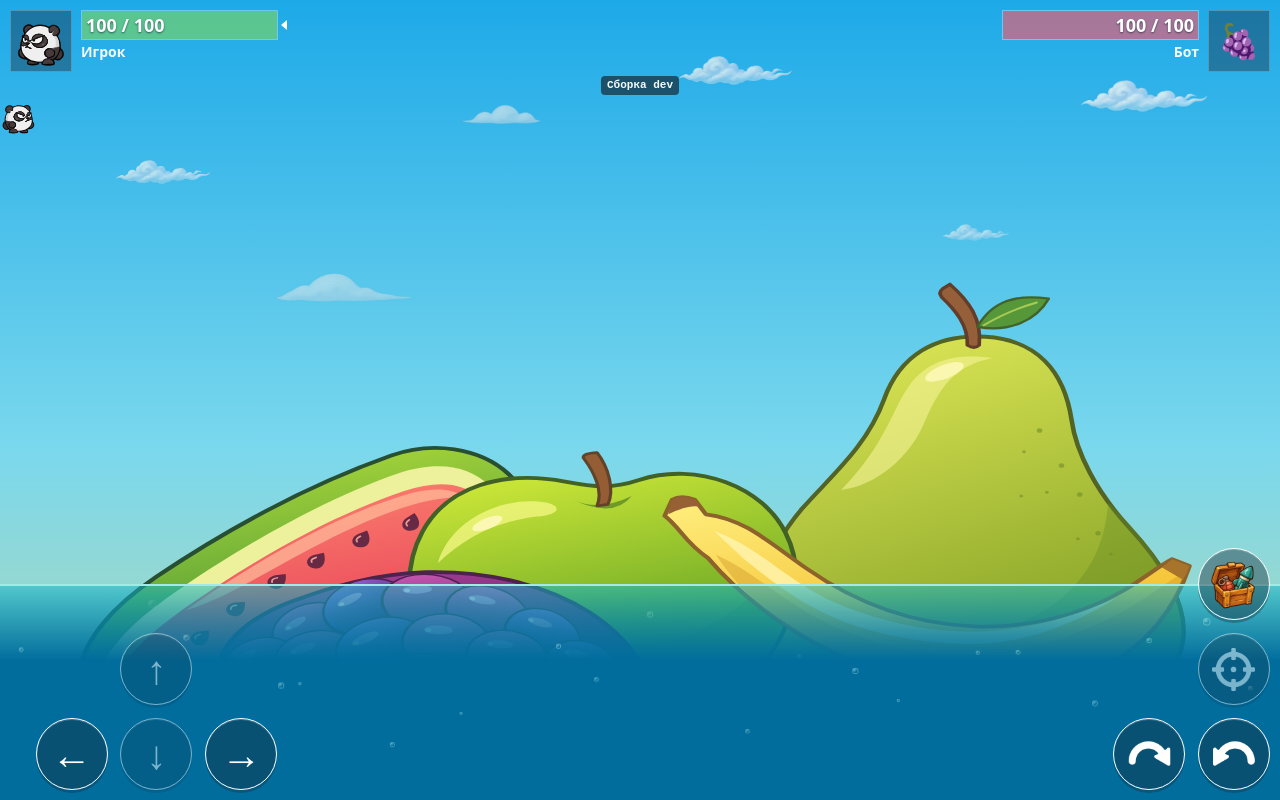
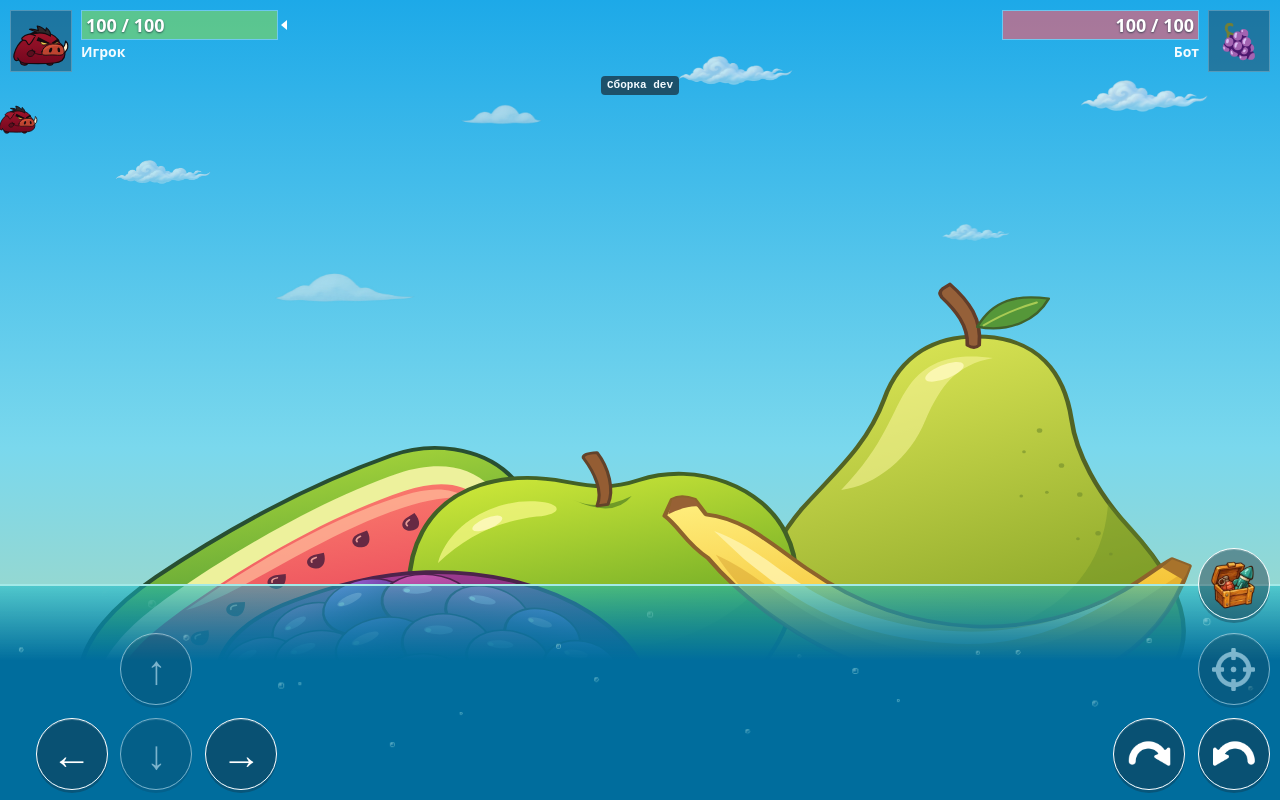
Before and after one commit to iskander99job/clone-client, a website built with Vite: page index.html in a window 1280 px wide. Built offline with nearby package versions, Linux system fonts and the light colour scheme; what @dimforge/rapier2d-compat would draw is missing.

Commit message:
Restore the vector boar as the player character

```diff
--- a/src/hud.css
+++ b/src/hud.css
@@ -67,7 +67,7 @@
 }
 
 .avatar-player {
-  background: #182f406b url('./assets/panda.svg') center / 100% no-repeat;
+  background: #182f406b url('./assets/boar.svg') center / 100% no-repeat;
 }
 
 .fighter-stats { flex: 1; min-width: 0; }
--- a/src/island-fighter.ts
+++ b/src/island-fighter.ts
@@ -1,7 +1,7 @@
 import type Phaser from 'phaser'
 import type { Point } from './duel'
 import type { ArenaMap } from './maps'
-import pandaSvg from './assets/panda.svg?raw'
+import boarSvg from './assets/boar.svg?raw'
 import bazookaSvg from './assets/bazooka.svg?raw'
 import { SVG_NS } from './svg-viewport'
 
@@ -37,13 +37,13 @@ export async function addIslandFighter(
   duel.fighters[1].body.setEnabled(false)
   const spawn = body.translation()
   const sprite = actors.appendChild(document.createElementNS(SVG_NS, 'g'))
-  sprite.classList.add('panda')
-  sprite.innerHTML = pandaSvg
+  sprite.classList.add('boar')
+  sprite.innerHTML = boarSvg
   const bodyArt = sprite.querySelector('svg')!
   bodyArt.setAttribute('x', String(-FRAME / 2))
   bodyArt.setAttribute('y', String(-FEET))
   const baseScale = map.fighterSize / FRAME
-  sprite.setAttribute('transform', `translate(${spawn.x} ${spawn.y + RADIUS}) scale(${-baseScale} ${baseScale})`)
+  sprite.setAttribute('transform', `translate(${spawn.x} ${spawn.y + RADIUS}) scale(${baseScale})`)
   const input = new AbortController()
   const { signal } = input
   const pressed = new Map<number, string>()
@@ -227,7 +227,7 @@ export async function addIslandFighter(
     else if (walking) stretch = stride * 0.035
 
     const rotation = walking ? stride * facing * 2.5 : 0
-    const scaleX = -facing * baseScale * (1 - stretch * 0.55)
+    const scaleX = facing * baseScale * (1 - stretch * 0.55)
     const scaleY = baseScale * (1 + stretch)
     sprite.setAttribute('transform', `translate(${feet.x} ${feet.y + RADIUS}) rotate(${rotation}) scale(${scaleX} ${scaleY})`)
 
```
Also changed, not shown: src/assets/panda.svg (deleted).
